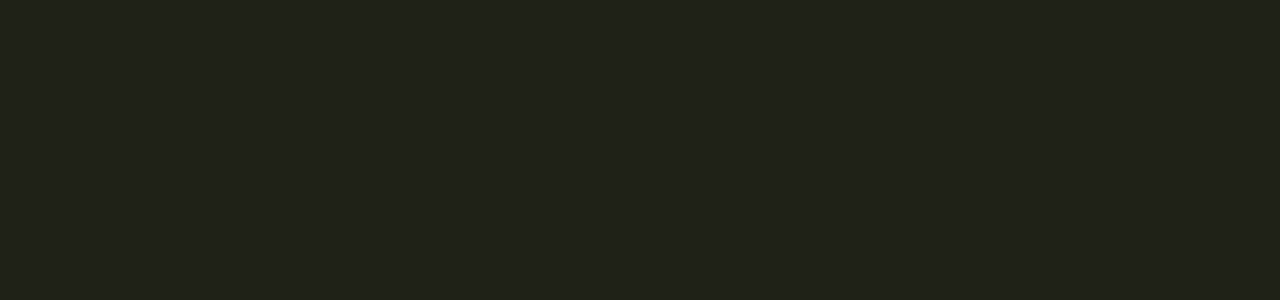
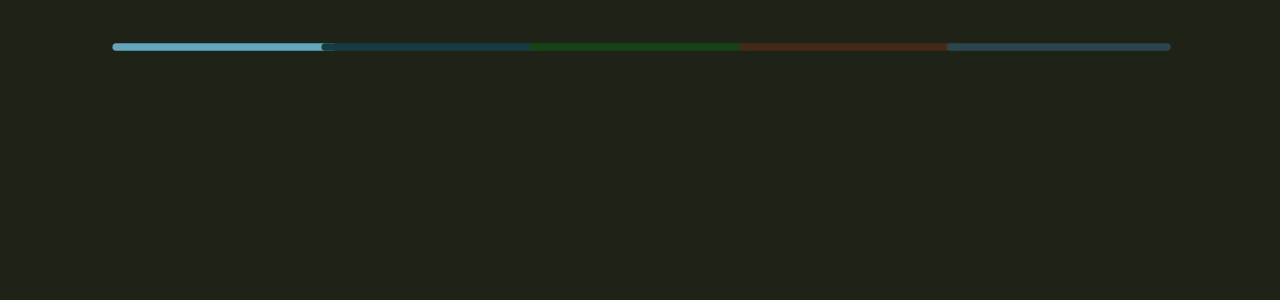
Before and after one commit to xdivayze/oggcloud, a React (Vite) app in the folder gui-desktop/: page / in a window 1280 px wide. Shown: the top 300 px of the page. Built offline with nearby package versions, Linux system fonts and the light colour scheme.

Commit message:
added navbar

```diff
--- a/gui-desktop/src/Layout/Layout.tsx
+++ b/gui-desktop/src/Layout/Layout.tsx
@@ -1,8 +1,12 @@
 import { Outlet } from "react-router-dom";
+import Navbar from "./Navbar";
 
 export default function Layout() {
   return (
-    <div className="bg-green-ogg-0 h-screen w-screen flex flex-col overflow-hidden font-roboto_slab" >
+    <div className="bg-green-ogg-0 h-screen w-screen flex flex-col overflow-hidden font-roboto_slab items-center p-5" >
+      <div className="w-[95%] h-[7%] flex flex-row ml-[4rem] ">
+        <Navbar />
+      </div>
       <Outlet />
     </div>
   )
--- a/gui-desktop/src/Layout/Navbar.tsx
+++ b/gui-desktop/src/Layout/Navbar.tsx
@@ -0,0 +1,39 @@
+import { useDispatch, useSelector } from "react-redux"
+import type { RootState } from "../app/store"
+import { setIsCollapsed } from "./navbarSlice"
+
+export default function Navbar() {
+  const items = useSelector((state: RootState) => state.navbar.items)
+  const isCollapsed = useSelector((state: RootState) => state.navbar.isCollapsed)
+
+  const dispatch = useDispatch()
+
+  const colors = ["bg-blue-ogg-light-0", "bg-blue-ogg-0", "bg-green-ogg-1", "bg-brown-ogg-0", "bg-blue-ogg-1"]
+
+  return (
+    <div className="w-full h-full flex flex-col justify-center items-center">
+      <div onMouseEnter={() => {
+        dispatch(setIsCollapsed(false))
+      }} onMouseLeave={() => {
+        dispatch(setIsCollapsed(true))
+      }
+      } className={` cursor-pointer w-full lg:text-2xl md:text-lg  font-roboto_slab
+      text-yellow-ogg-0 text-center transition-all duration-300 ease-in-out flex flex-row
+      ${!isCollapsed ? "h-full scale-100" : "h-2 scale-95"}`}>
+        <div className="flex relative w-full h-full">
+
+          {items.map((v, i) => {
+            return (
+              <div className={`w-1/5 justify-center items-center flex h-full rounded-xl z-[${10 * i}] ${i !== 0 ? '-ml-4' : ''}  ${colors[i]}`} key={i}>
+                <span className={`transition-opacity duration-300 ${isCollapsed ? "opacity-0" : "opacity-100"}`}>
+
+                  {v}
+                </span>
+              </div>
+
+            )
+          })}
+        </div>
+      </div>
+    </div>)
+}
--- a/gui-desktop/src/Layout/navbarSlice.ts
+++ b/gui-desktop/src/Layout/navbarSlice.ts
@@ -2,11 +2,11 @@
 
 interface NavbarState {
   items: [string, string, string, string, string],
-  isOpen: boolean
+  isCollapsed: boolean
 }
 
 const initialState: NavbarState = {
-  isOpen: false,
+  isCollapsed: true,
   items: ["OGGLabs", "Home", "Login", "Register", "Help"]
 }
 
@@ -14,17 +14,17 @@
   name: "navbar",
   initialState,
   reducers: {
-    setIsOpen: (state, action) => {
-      state.isOpen = action.payload
+    setIsCollapsed: (state, action) => {
+      state.isCollapsed = action.payload
     },
-    toggleIsOpen: (state) => {
-      state.isOpen = !state.isOpen
+    toggleIsCollapsed: (state) => {
+      state.isCollapsed = !state.isCollapsed
     },
     setItems: (state, action) => {
       state.items = action.payload
     }
   }
 })
-
-export default navbarSlice.reducer
-export const { setIsOpen, toggleIsOpen, setItems } = navbarSlice.actions
+const navbarReducer = navbarSlice.reducer
+export default navbarReducer
+export const { setIsCollapsed, toggleIsCollapsed, setItems } = navbarSlice.actions
--- a/gui-desktop/src/app/store.ts
+++ b/gui-desktop/src/app/store.ts
@@ -1,8 +1,9 @@
 import { configureStore } from "@reduxjs/toolkit";
+import navbarReducer from "../Layout/navbarSlice";
 
 export const store = configureStore({
   reducer: {
-
+    navbar: navbarReducer,
   }
 })
 
```
